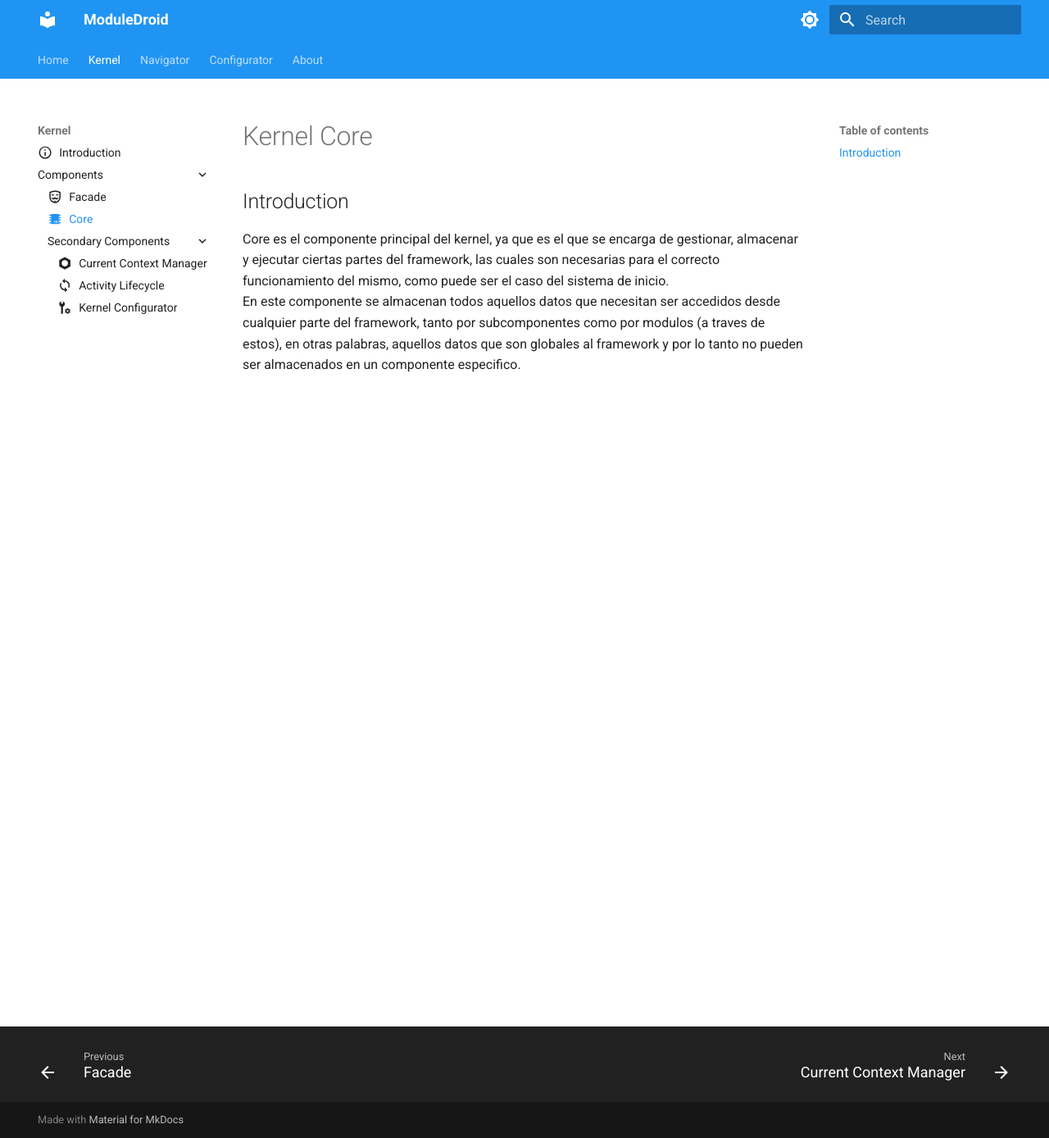
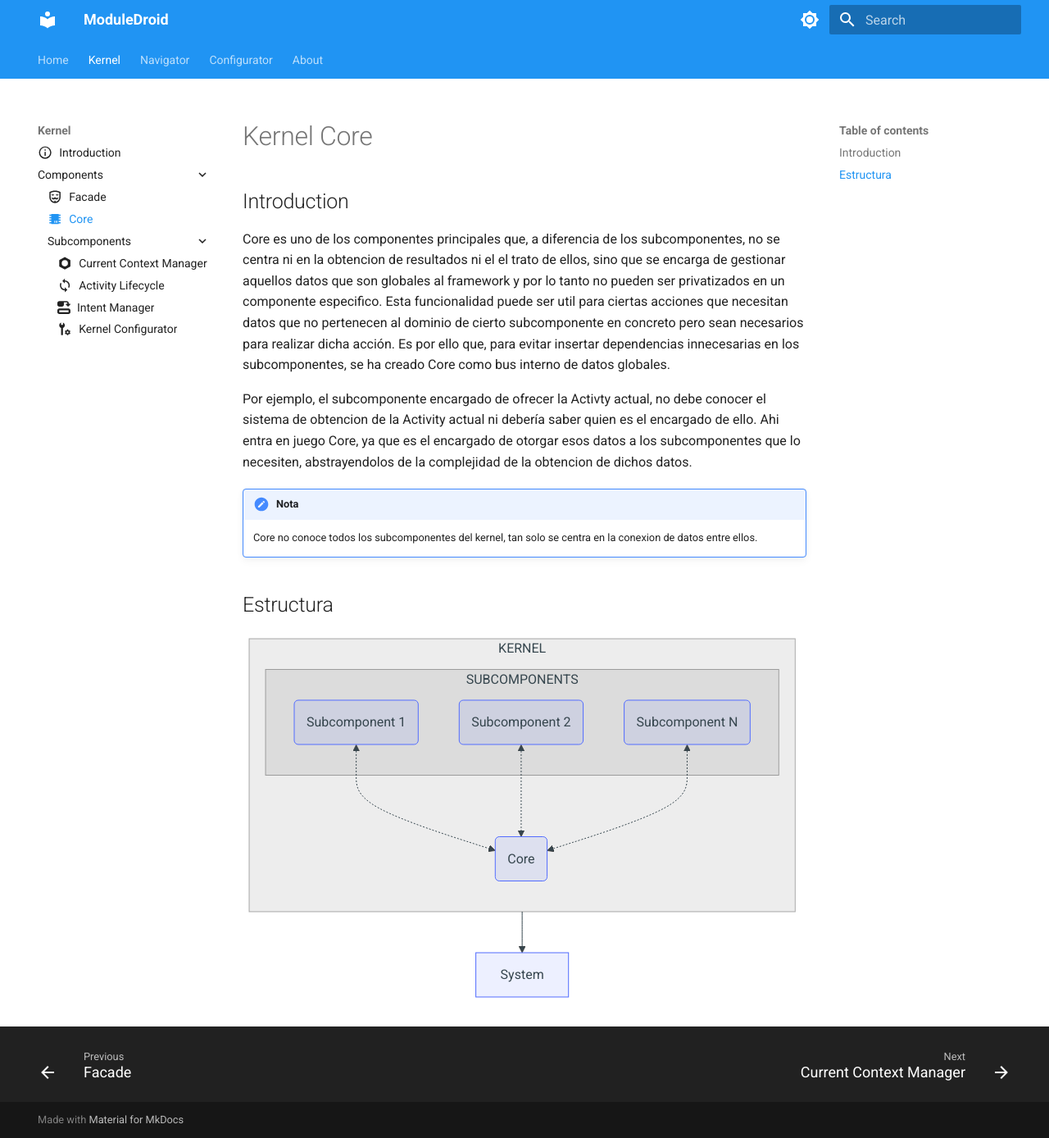
Before and after one commit to agp221-ua/ModuleDroid-Doc, an MkDocs documentation site: the page built from docs/kernel/components/core.md, in a window 1280 px wide and 1388 px high. Shown: the whole window at 82% size. Built offline with MkDocs 1.6.1 and Material for MkDocs 9.7.7, drawn with Linux system fonts in a browser that asks for light colours.

Commit message:
Added core and several changes

````diff
--- a/docs/kernel/components/core.md
+++ b/docs/kernel/components/core.md
@@ -6,12 +6,39 @@ icon: material/chip
 
 ## Introduction
 
-Core es el componente principal del kernel, ya que es el que se encarga de
-gestionar, almacenar y ejecutar ciertas partes del framework, las cuales son necesarias para
-el correcto funcionamiento del mismo, como puede ser el caso del sistema de inicio.
-En este componente se almacenan todos aquellos datos que necesitan ser accedidos desde
-cualquier parte del framework, tanto por subcomponentes como por modulos (a traves de estos),
-en otras palabras, aquellos datos que son globales al framework y por lo tanto no pueden ser
-almacenados en un componente especifico.
+Core es uno de los componentes principales que, a diferencia de los subcomponentes, no se centra ni en la obtencion
+de resultados ni el el trato de ellos, sino que se encarga de gestionar aquellos datos que son globales al framework
+y por lo tanto no pueden ser privatizados en un componente especifico. Esta funcionalidad puede ser util para ciertas
+acciones que necesitan datos que no pertenecen al dominio de cierto subcomponente en concreto pero sean necesarios para
+realizar dicha acción. Es por ello que, para evitar insertar dependencias innecesarias en los subcomponentes, se ha
+creado Core como bus interno de datos globales.
 
-[//]: # (todo seguir con la estructura del core)
+Por ejemplo, el subcomponente encargado de ofrecer la Activty actual, no debe conocer el sistema de obtencion de la
+Activity actual ni debería saber quien es el encargado de ello. Ahi entra en juego Core, ya que es el encargado de
+otorgar esos datos a los subcomponentes que lo necesiten, abstrayendolos de la complejidad de la obtencion de dichos datos.
+
+!!! note "Nota"
+    Core no conoce todos los subcomponentes del kernel, tan solo se centra en la conexion de datos entre ellos.
+
+## Estructura
+
+```mermaid
+    flowchart TB
+        subgraph k[KERNEL]
+            direction TB
+            subgraph c[SUBCOMPONENTS]
+                c1(Subcomponent 1)
+                c2(Subcomponent 2)
+                c3(Subcomponent N)
+            end
+            direction TB
+            core(Core)
+        end
+        k --> System
+        c1 <-.-> core
+        c2 <-.-> core
+        c3 <-.-> core
+
+```
+
+[//]: # (todo Especificar mejor la estructura de Core)
--- a/mkdocs.yml
+++ b/mkdocs.yml
@@ -41,10 +41,11 @@ nav:
     - Components:
       - Facade: kernel/components/facade_kernel.md
       - Core: kernel/components/core.md
-      - Secondary Components:
-        - Current Context Manager: kernel/components/secondary components/current_context_manager.md
-        - Activity Lifecycle: kernel/components/secondary components/activity_lifecycle.md
-        - Kernel Configurator: kernel/components/secondary components/kernel_configurator.md
+      - Subcomponents:
+        - Current Context Manager: kernel/components/subcomponents/current_context_manager.md
+        - Activity Lifecycle: kernel/components/subcomponents/activity_lifecycle.md
+        - Intent Manager: kernel/components/subcomponents/intent_manager.md
+        - Kernel Configurator: kernel/components/subcomponents/kernel_configurator.md
   - Navigator: navigator.md
   - Configurator: configurator.md
   - About: about.md
@@ -55,6 +56,7 @@ plugins:
 markdown_extensions:
   - abbr
   - attr_list
+  - md_in_html
   - pymdownx.snippets
   - pymdownx.superfences:
         # make exceptions to highlighting of code:
@@ -66,6 +68,8 @@ markdown_extensions:
   - pymdownx.emoji:
       emoji_index: !!python/name:material.extensions.emoji.twemoji
       emoji_generator: !!python/name:material.extensions.emoji.to_svg
-
+  - admonition
+  - pymdownx.details
+  - pymdownx.superfences
 extra_css:
   - stylesheets/extra.css
````
Also changed, not shown: docs/kernel/components/facade_kernel.md (+40 -1 lines), docs/kernel/components/subcomponents/intent_manager.md (added, +5 -0 lines), docs/kernel/kernel.md (+14 -1 lines), docs/kernel/components/subcomponents/activity_lifecycle.md (renamed from docs/kernel/components/secondary components/activity_lifecycle.md), docs/kernel/components/subcomponents/current_context_manager.md (renamed from docs/kernel/components/secondary components/current_context_manager.md), docs/kernel/components/subcomponents/kernel_configurator.md (renamed from docs/kernel/components/secondary components/kernel_configurator.md).
